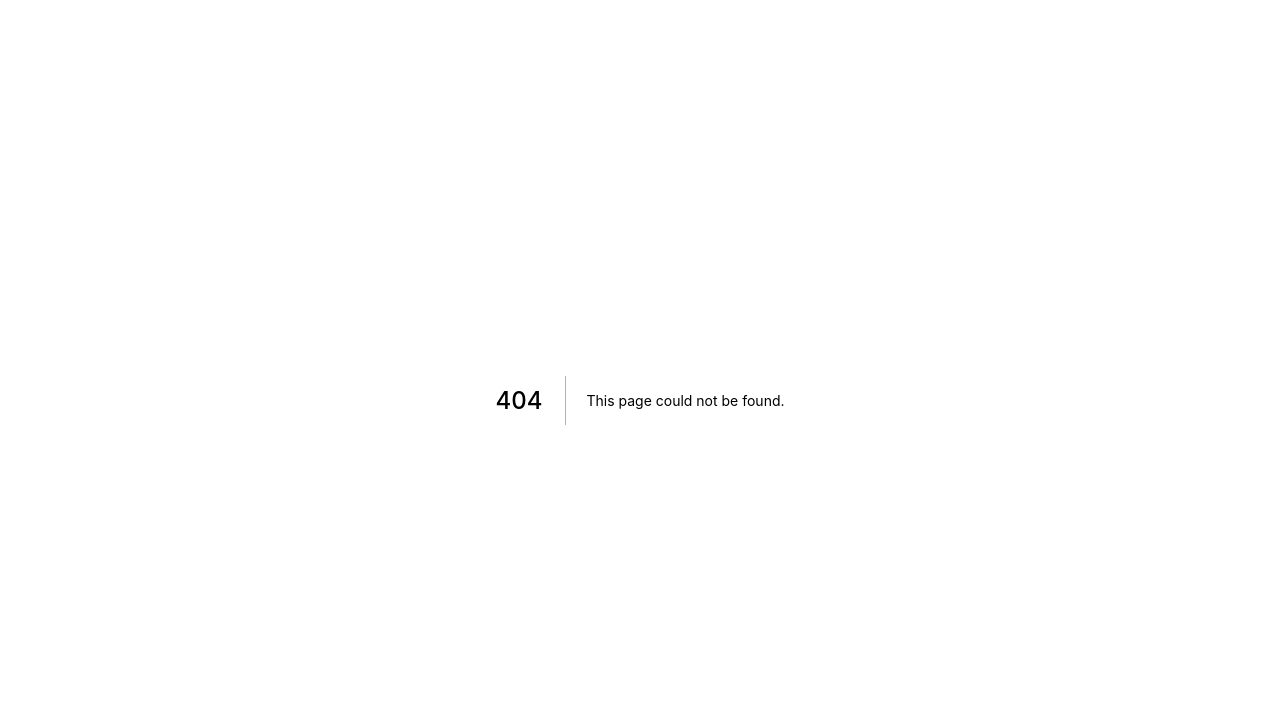
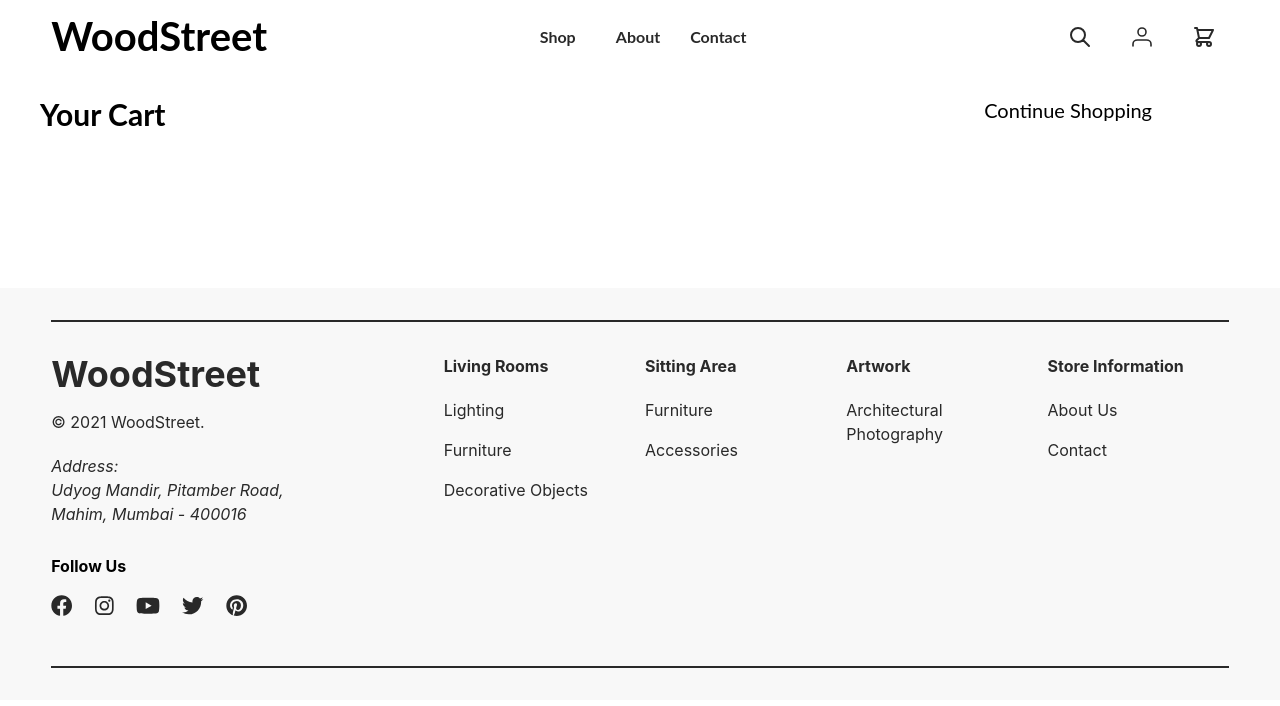
Before and after one commit to DeepTalekar/WoodStreet, a Next.js app in the folder woodstreet-ui/: page /Cart in a window 1280 px wide. Before the commit this address had no page. Shown: the top 706 px of the page. Built offline with nearby package versions, Linux system fonts and the light colour scheme.

Commit message:
Cart page

```diff
--- a/woodstreet-ui/components/Navbar.js
+++ b/woodstreet-ui/components/Navbar.js
@@ -71,7 +71,7 @@ export default function Navbar(props) {
             </Link>
           </div>
           <div className='place-self-center col-span-1'>
-            <Link href='/'>
+            <Link href='/Cart'>
               <ShoppingCartIcon className='w-6 h-6 text-primary hover:text-link cursor-pointer' />
             </Link>
           </div>
--- /dev/null
+++ b/woodstreet-ui/pages/Cart.js
@@ -0,0 +1,22 @@
+import React from 'react'
+import Screen from '../components/Screen';
+import Link from 'next/link';
+
+const Cart = () => {
+    return (
+        <Screen title='Cart'>
+            <div className="mt-8 mb-56 pr-32 pl-10">
+                <p className=" font-bold float-left text-3xl">Your Cart</p>
+                <Link href="/">
+                <a className="float-right hover:text-link text-xl">Continue Shopping</a>
+                </Link>
+            </div>
+        </Screen>
+
+
+
+
+    )
+}
+
+export default Cart
```
Also changed, not shown: 2 other files (tests, documents, lock files or other folders).
